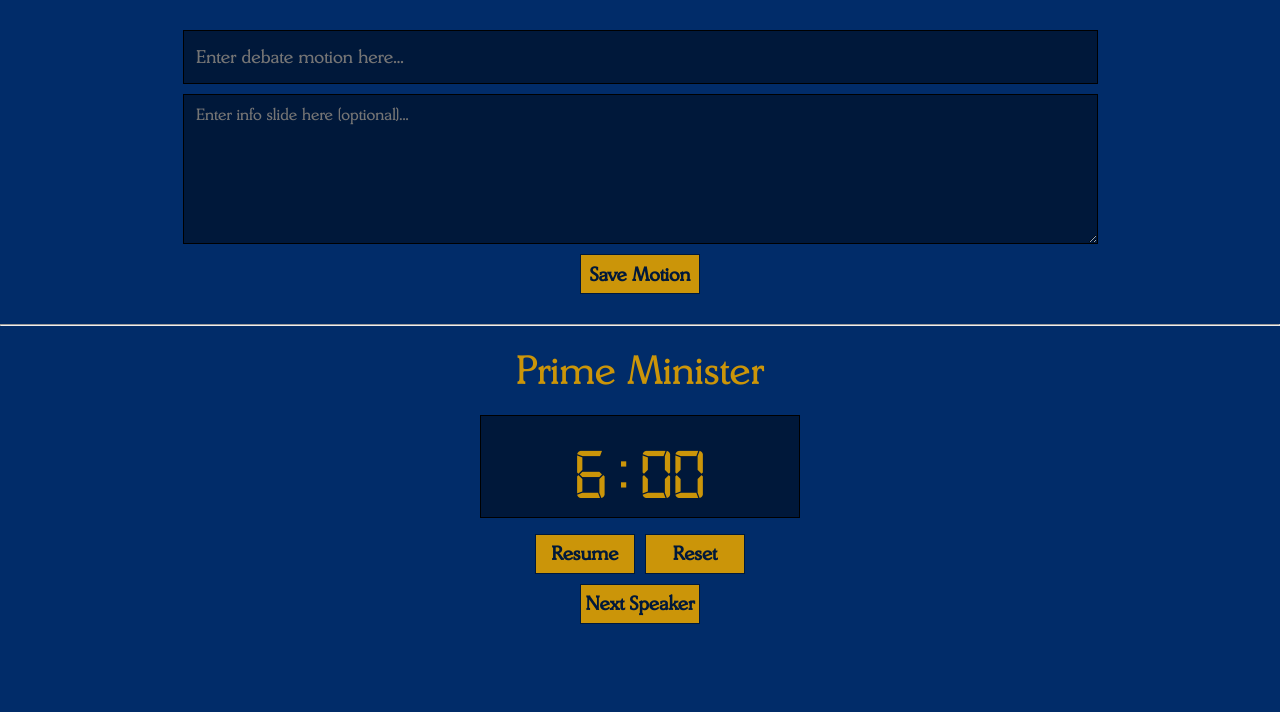
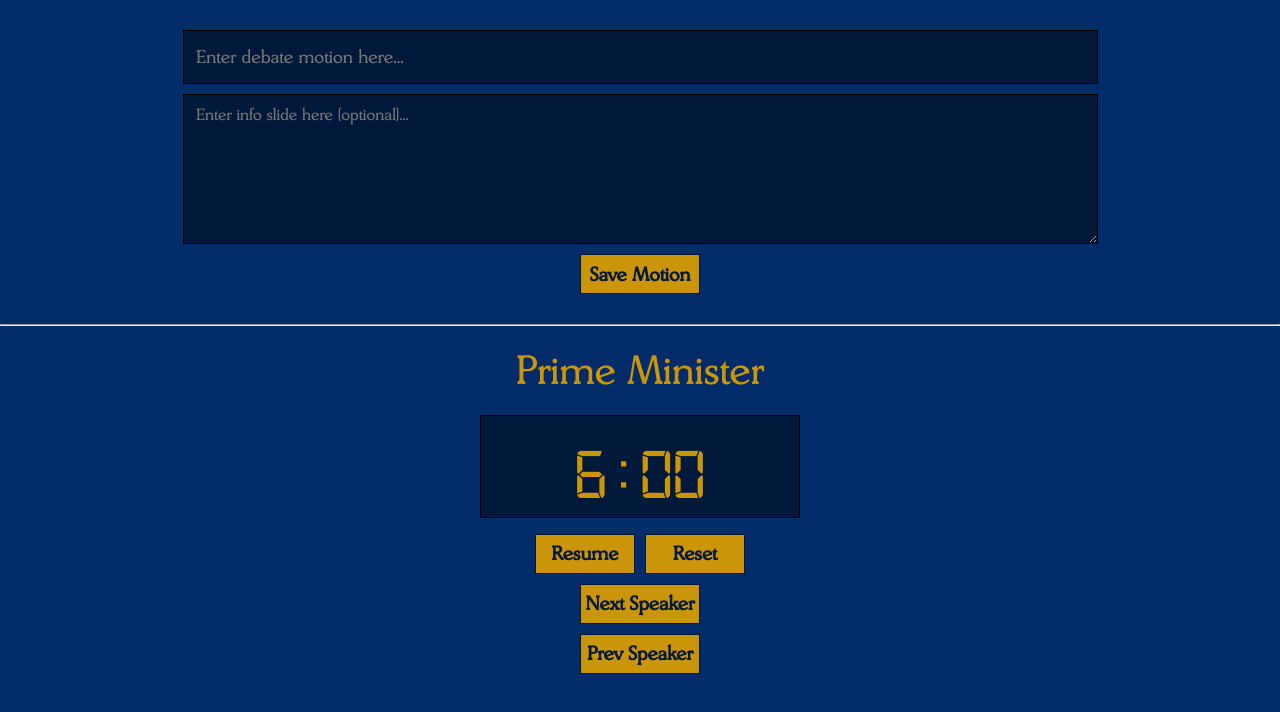
Before and after one commit to Pr1mor/CP-Motion, a React (Vite) app: page / in a window 1280 px wide. Shown: the top 712 px of the page. Built offline with nearby package versions, Linux system fonts and the light colour scheme.

Commit message:
Added a prev speaker button

```diff
--- a/src/App.css
+++ b/src/App.css
@@ -1,9 +1,11 @@
-.next-speaker-container {
+.next-speaker-container,
+.prev-speaker-container {
 	margin-top: 10px;
 	display: flex;
 	justify-content: center;
 }
 
+#prev-speaker-button,
 #next-speaker-button,
 #save-motion-button,
 #edit-motion-button {
--- a/src/App.jsx
+++ b/src/App.jsx
@@ -21,6 +21,12 @@ function App() {
 	const nextSpeaker = () => {
 		if (speakerIndex < cpFormat.length - 1) {
 			setSpeakerIndex((prev) => prev + 1);
+		}
+	};
+
+	const prevSpeaker = () => {
+		if (speakerIndex > 0) {
+			setSpeakerIndex((curr) => curr - 1);
 		}
 	};
 
@@ -95,6 +101,16 @@ function App() {
 						Next Speaker
 					</button>
 				</div>
+
+				<div className="prev-speaker-container">
+					<button
+						id="prev-speaker-button"
+						onClick={prevSpeaker}
+						disabled={speakerIndex == 0}
+					>
+						Prev Speaker
+					</button>
+				</div>
 			</div>
 		</>
 	);
```
